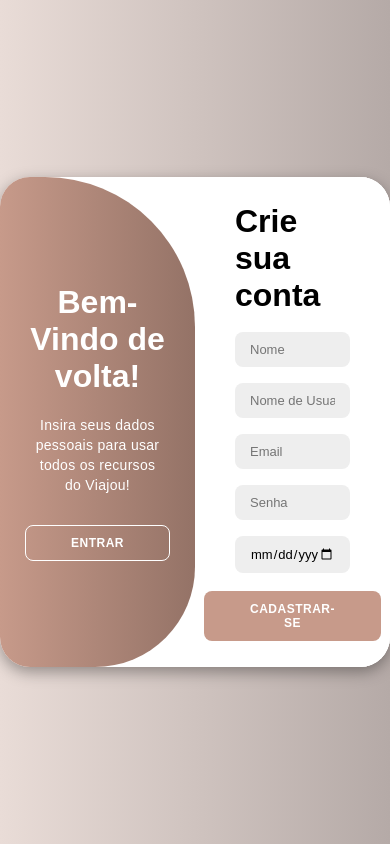
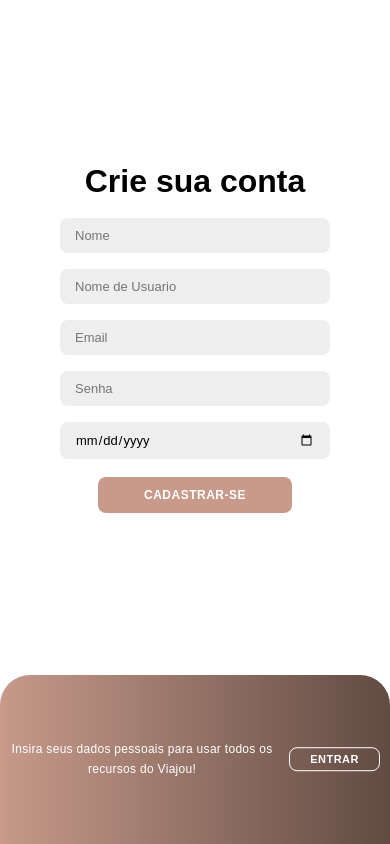
Before and after one commit to ghpedro16/ds2m_projeto_viajou, a plain HTML site: page front_end/pages/login/login.html in a window 390 px wide. Both pictures are taken after a click on the button "CADASTRAR-SE". Drawn offline with Linux system fonts and the light colour scheme.

Commit message:
responsividade tela login

```diff
--- a/front_end/pages/login/login.css
+++ b/front_end/pages/login/login.css
@@ -1,11 +1,11 @@
-*{
+* {
     margin: 0;
     padding: 0;
     box-sizing: border-box;
     font-family: 'Montserrat', sans-serif;
 }
 
-body{
+body {
     background-color: #c9d6ff;
     background: linear-gradient(to right, #E9DCD7, #B5AAA7);
     display: flex;
@@ -15,7 +15,7 @@ body{
     height: 100vh;
 }
 
-.container{
+.container {
     background-color: #fff;
     border-radius: 30px;
     box-shadow: 0 5px 15px rgba(0, 0, 0, 0.35);
@@ -26,25 +26,25 @@ body{
     min-height: 490px;
 }
 
-.container p{
+.container p {
     font-size: 14px;
     line-height: 20px;
     letter-spacing: 0.3px;
     margin: 20px 0;
 }
 
-.container span{
+.container span {
     font-size: 12px;
 }
 
-.container a{
+.container a {
     color: #333;
     font-size: 13px;
     text-decoration: none;
     margin: 15px 0 10px;
 }
 
-.container button{
+.container button {
     background-color: #C79A8A;
     color: #fff;
     font-size: 12px;
@@ -58,12 +58,12 @@ body{
     cursor: pointer;
 }
 
-.container button.hidden{
+.container button.hidden {
     background-color: transparent;
     border-color: #fff;
 }
 
-.container form{
+.container form {
     background-color: #fff;
     display: flex;
     align-items: center;
@@ -73,7 +73,7 @@ body{
     height: 100%;
 }
 
-.container input{
+.container input {
     background-color: #eee;
     border: none;
     margin: 8px 0;
@@ -84,53 +84,41 @@ body{
     outline: none;
 }
 
-.form-container{
+.form-container {
     position: absolute;
     top: 0;
     height: 100%;
     transition: all 0.6s ease-in-out;
 }
 
-.sign-in{
+.sign-in {
     left: 0;
     width: 50%;
     z-index: 2;
 }
 
-.container.active .sign-in{
+.container.active .sign-in {
     transform: translateX(100%);
 }
 
-.sign-up{
+.sign-up {
     left: 0;
     width: 50%;
     opacity: 0;
     z-index: 1;
 }
 
-.sign-up h1{
+.sign-up h1 {
     padding-bottom: 10px;
 }
 
-.container.active .sign-up{
+.container.active .sign-up {
     transform: translateX(100%);
     opacity: 1;
     z-index: 5;
-    animation: move 0.6s;
 }
 
-@keyframes move{
-    0%, 49.99%{
-        opacity: 0;
-        z-index: 1;
-    }
-    50%, 100%{
-        opacity: 1;
-        z-index: 5;
-    }
-}
-
-.toggle-container{
+.toggle-container {
     position: absolute;
     top: 0;
     left: 50%;
@@ -142,12 +130,12 @@ body{
     z-index: 1000;
 }
 
-.container.active .toggle-container{
+.container.active .toggle-container {
     transform: translateX(-100%);
     border-radius: 0 150px 100px 0;
 }
 
-.toggle{
+.toggle {
     background-color: #C79A8A;
     height: 100%;
     background: linear-gradient(to right, #C79A8A, #614B43);
@@ -160,11 +148,11 @@ body{
     transition: all 0.6s ease-in-out;
 }
 
-.container.active .toggle{
+.container.active .toggle {
     transform: translateX(50%);
 }
 
-.toggle-panel{
+.toggle-panel {
     position: absolute;
     width: 50%;
     height: 100%;
@@ -179,19 +167,113 @@ body{
     transition: all 0.6s ease-in-out;
 }
 
-.toggle-left{
+.toggle-left {
     transform: translateX(-200%);
 }
 
-.container.active .toggle-left{
+.container.active .toggle-left {
     transform: translateX(0);
 }
 
-.toggle-right{
+.toggle-right {
     right: 0;
     transform: translateX(0);
 }
 
-.container.active .toggle-right{
+.container.active .toggle-right {
     transform: translateX(200%);
 }
+
+@media (max-width: 768px) {
+    .container {
+        width: 100%;
+        min-height: 100vh;
+        border-radius: 0;
+        box-shadow: none;
+    }
+
+    .form-container {
+        width: 100%;
+        height: 80%;
+        top: 0;
+        left: 0;
+        padding: 20px;
+    }
+
+    .container.active .sign-in {
+        transform: translateY(-100%);
+        opacity: 0;
+    }
+
+    .sign-up {
+        transform: translateY(100%);
+        opacity: 0;
+    }
+
+    .container.active .sign-up {
+        transform: translateY(0);
+        opacity: 1;
+    }
+
+    .toggle-container {
+        width: 100%;
+        height: 20%;
+        top: 80%;
+        left: 0;
+        border-radius: 30px 30px 0 0;
+        transform: none;
+    }
+
+    .container.active .toggle-container {
+        transform: none;
+        border-radius: 30px 30px 0 0;
+    }
+
+    .toggle {
+        width: 100%;
+        height: 200%;
+        left: 0;
+        top: 0;
+        transform: translateY(0);
+    }
+
+    .container.active .toggle {
+        transform: translateY(-50%);
+    }
+
+    .toggle-panel {
+        width: 100%;
+        height: 50%;
+        padding: 0 10px;
+        flex-direction: row;
+        justify-content: center;
+        gap: 15px;
+        transform: none !important;
+        transition: none;
+    }
+
+    .toggle-right {
+        top: 0;
+        right: auto;
+    }
+
+    .toggle-left {
+        top: 50%;
+    }
+
+    .toggle-panel h1 {
+        display: none;
+    }
+
+    .toggle-panel p {
+        font-size: 12px;
+        margin: 0;
+    }
+
+    .toggle-panel button {
+        padding: 5px 20px;
+        font-size: 11px;
+        margin: 0;
+        border: 1px solid #fff;
+    }
+}
```
